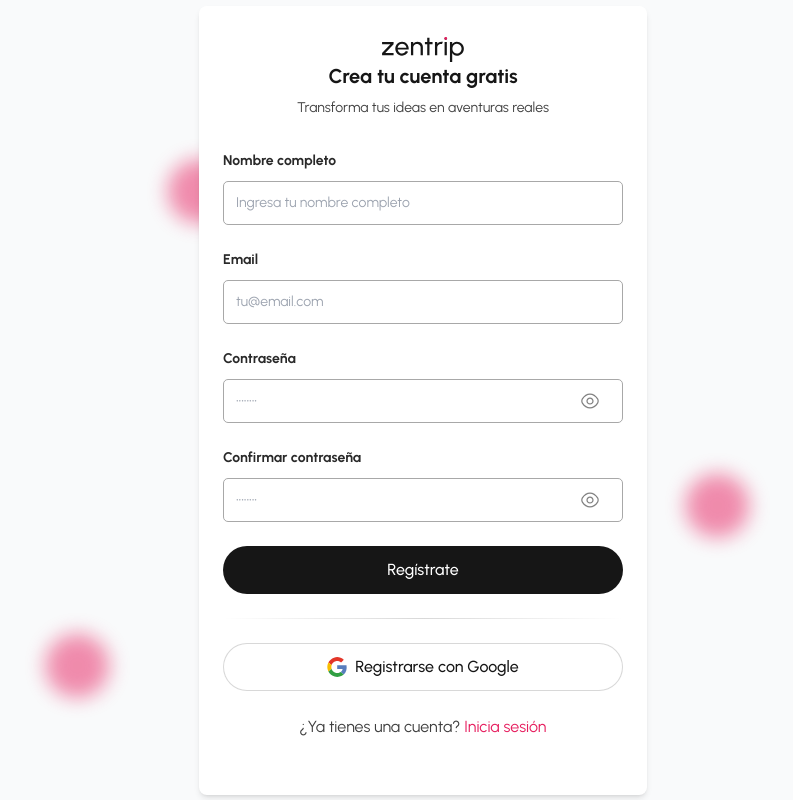
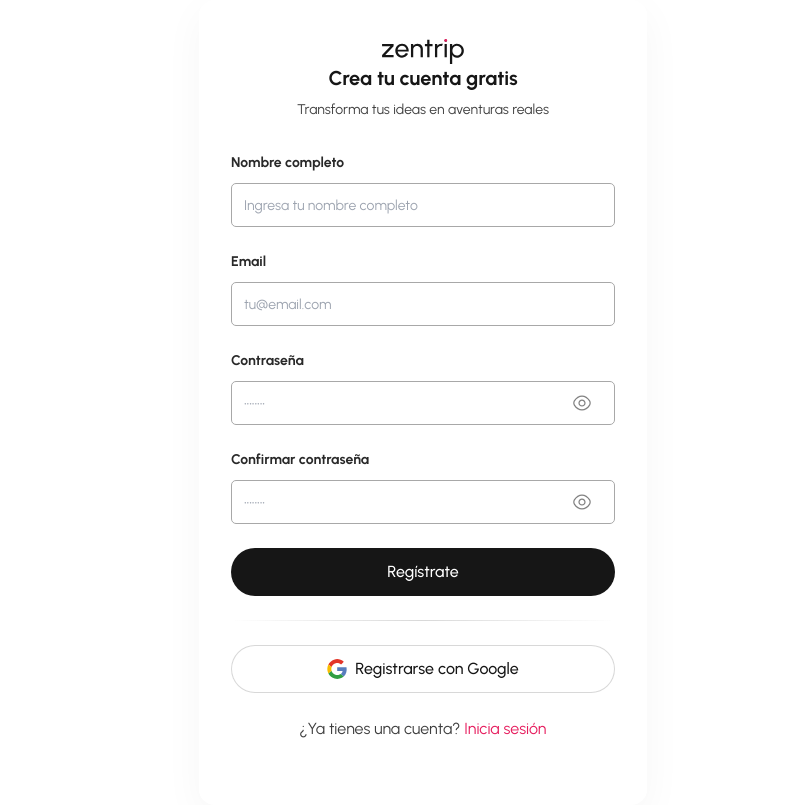
Before and after one commit to Ignacio918/viajes-app, a React (Vite) app in the folder viajes-app/: page /register in a window 1280 px wide. Shown: the whole page, without its empty margins (217-1010 px from the left). Built offline with nearby package versions, Linux system fonts and the light colour scheme; a web font is replaced by a local one.

Commit message:
volvemos al background original registerpage

```diff
--- a/viajes-app/src/pages/RegisterPage.tsx
+++ b/viajes-app/src/pages/RegisterPage.tsx
@@ -225,20 +225,12 @@ const RegisterPage: React.FC<RegisterPageProps> = ({ onAuthSuccess }) => {
   };
 
   return (
-    <div className="register-page-container">
-      {/* Fondo animado */}
-      <div className="animated-background">
-        <div className="ball"></div>
-        <div className="ball"></div>
-        <div className="ball"></div>
-        <div className="ball"></div>
-      </div>
-
-      {/* Formulario de registro */}
-      <div className="register-form-container">
+    <div className="auth-container">
+      <div className="auth-form-wrapper">
         <div className="auth-logo-container">
           <img src={Logo} alt="Zentrip Logo" className="auth-logo-image" />
         </div>
+
         <h2 className="auth-title">Crea tu cuenta gratis</h2>
         <p className="auth-description">
           Transforma tus ideas en aventuras reales
--- a/viajes-app/src/styles/RegisterPage.css
+++ b/viajes-app/src/styles/RegisterPage.css
@@ -5,47 +5,6 @@
 @layer components {
   .auth-container {
     @apply min-h-screen flex items-center justify-center bg-white dark:bg-dark;
-  }
-
-  .register-page-container {
-    @apply relative h-screen flex items-center justify-center overflow-hidden;
-  }
-
-  .animated-background {
-    @apply absolute top-0 left-0 w-full h-full pointer-events-none;
-  }
-
-  .ball {
-    @apply absolute w-16 h-16 bg-pink-600 rounded-full opacity-50 animate-move;
-    filter: blur(10px);
-  }
-
-  .ball:nth-child(1) {
-    top: 20%;
-    left: 30%;
-    animation-duration: 6s;
-  }
-
-  .ball:nth-child(2) {
-    top: 40%;
-    left: 50%;
-    animation-duration: 8s;
-  }
-
-  .ball:nth-child(3) {
-    top: 60%;
-    left: 70%;
-    animation-duration: 10s;
-  }
-
-  .ball:nth-child(4) {
-    top: 80%;
-    left: 20%;
-    animation-duration: 12s;
-  }
-
-  .register-form-container {
-    @apply relative z-10 w-full max-w-md p-6 bg-white rounded-lg shadow-md;
   }
 
   .auth-form-wrapper {
```
